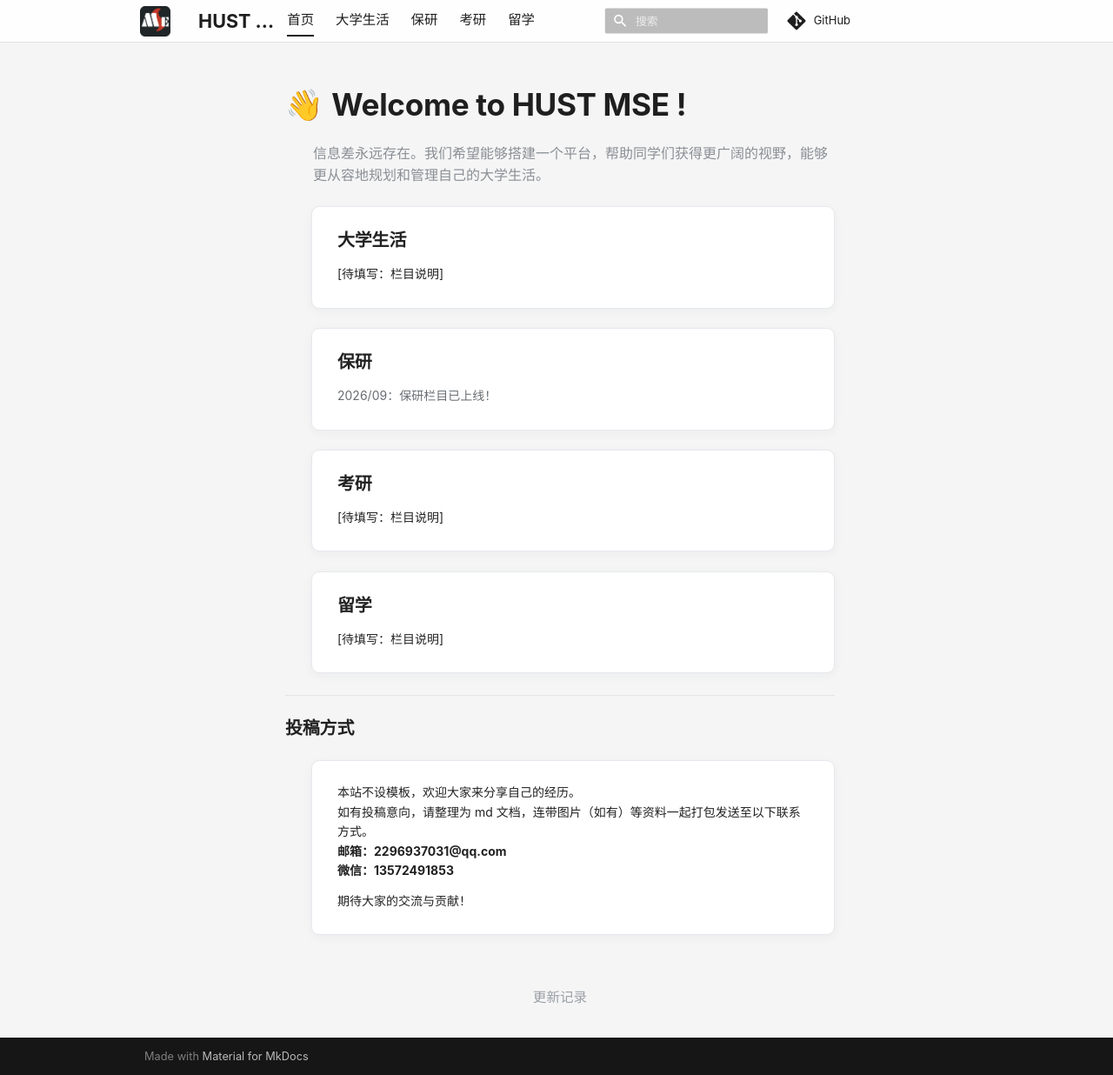
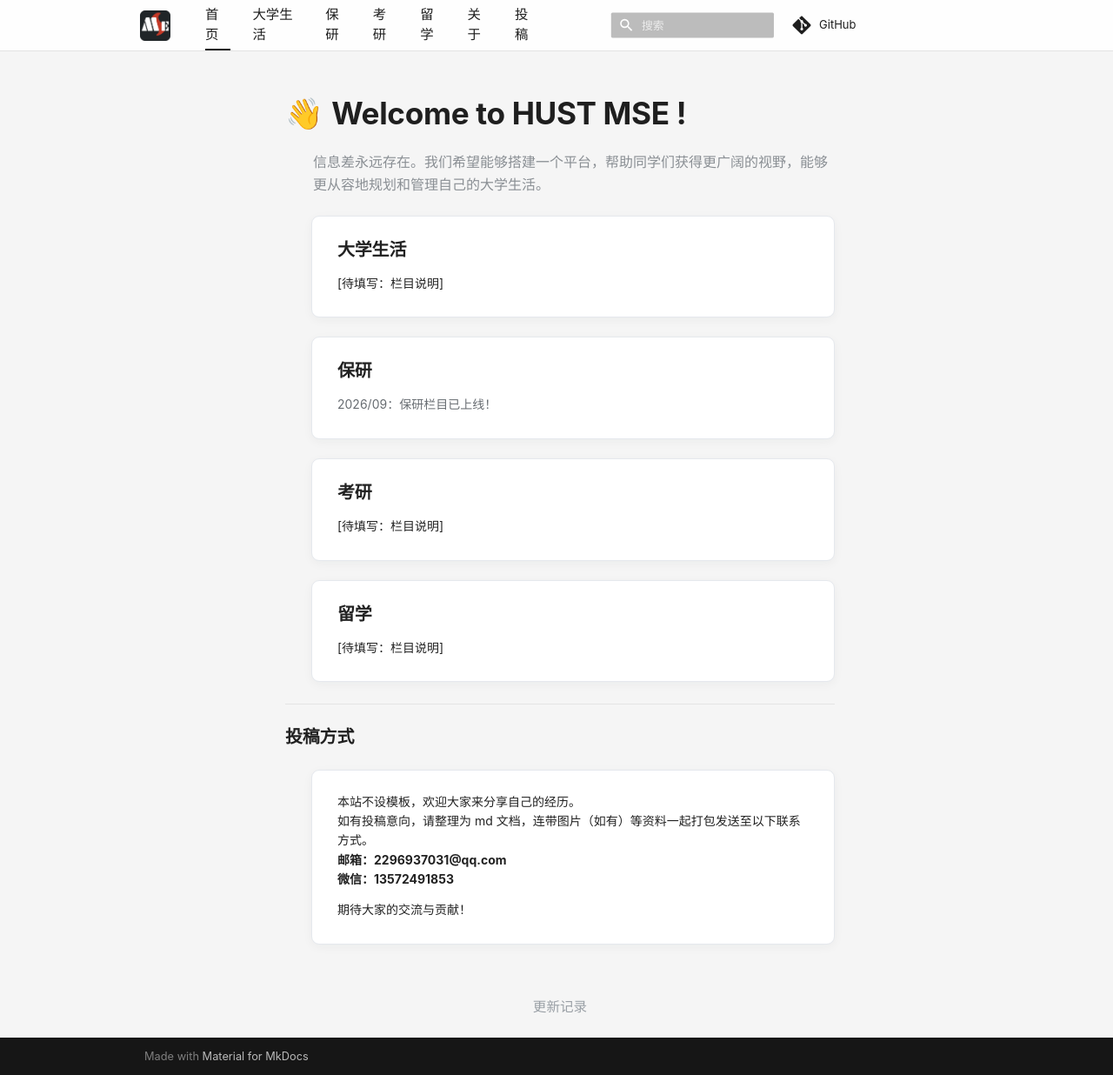
Before and after one commit to WillLxZhang/mse-tutorial, an MkDocs documentation site: the page built from docs/index.md, in a window 1280 px wide and 1236 px high. Shown: the whole window at 87% size. Built offline with MkDocs 1.6.1 and Material for MkDocs 9.7.7, drawn with Linux system fonts in a browser that asks for light colours; comment, search, counter and statistics services are not loaded.

Commit message:
nav: simplify side menu and add desktop links

```diff
--- a/mkdocs.yml
+++ b/mkdocs.yml
@@ -32,7 +32,6 @@ nav:
       - WILL Z：上交 PhD @自感: "baoyan/shangjiao-phd-zigan.md"
   - 考研: 考研/index.md
   - 留学: 留学/index.md
-  - 更新记录: 更新记录.md
   - 关于: about.md
   - 投稿:
       - 投稿说明: contribute.md
--- a/overrides/partials/header.html
+++ b/overrides/partials/header.html
@@ -38,14 +38,14 @@
     {% if config.extra.alternate %}
       {% include "partials/alternate.html" %}
     {% endif %}
-    {# 顶部保留首页和四个内容板块入口 #}
+    {# 顶部保留首页、四个内容板块、关于和投稿入口 #}
     <nav class="md-header__nav" aria-label="内容板块">
       <ul class="md-header__nav-list">
         <li class="md-header__nav-item{% if page.is_homepage %} md-header__nav-item--active{% endif %}">
           <a href="{{ nav.homepage.url | url }}" class="md-header__nav-link">首页</a>
         </li>
         {% for nav_item in nav.items %}
-          {% if nav_item.title in ["大学生活", "保研", "考研", "留学"] %}
+          {% if nav_item.title in ["大学生活", "保研", "考研", "留学", "关于", "投稿"] %}
             {% if nav_item.children %}
               {% set first = nav_item.children | first %}
               <li class="md-header__nav-item{% if nav_item.active %} md-header__nav-item--active{% endif %}">
```
Also changed, not shown: other parts of overrides/partials/header.html (+1 -1 lines).
